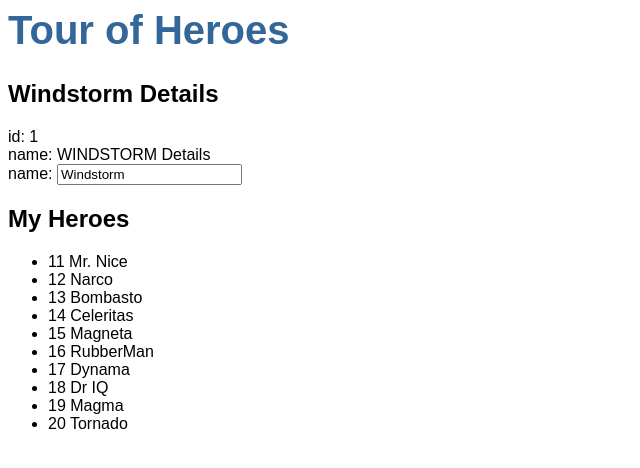
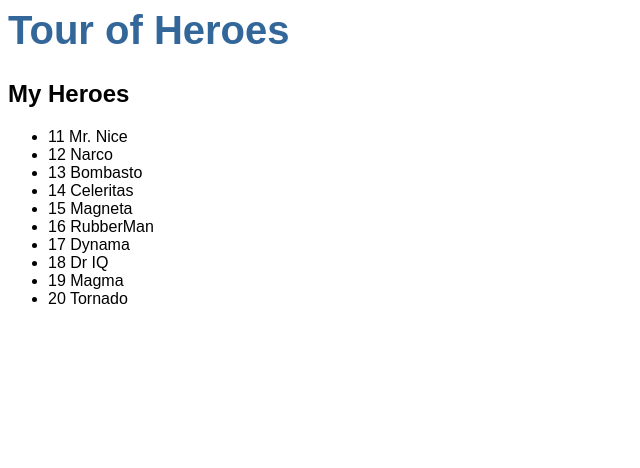
Before and after one commit to matvan99it/Angular_Test, an Angular app: page / in a window 1280 px wide. Shown: the top 468 px of the page, without its empty margins (0-640 px from the left). Built offline with nearby package versions, Linux system fonts and the light colour scheme.

Commit message:
1 file modified

```diff
--- a/src/app/heroes/heroes.component.html
+++ b/src/app/heroes/heroes.component.html
@@ -1,14 +1,25 @@
-<h2>{{hero.name}} Details</h2>
-<div><span>id: </span>{{hero.id}}</div>
-<div><span>name: </span>{{hero.name | uppercase}} Details</div>
-<div>
-  <label>name:
-    <input [(ngModel)]="hero.name" placeholder="name"/>
-  </label>
-</div>
+
+
+<!-- Lista dei vari eroi in mock-heroes-->
 <h2>My Heroes</h2>
 <ul class="heroes">
   <li *ngFor="let hero of heroes" (click)="onSelect(hero)">
     <span class="badge">{{hero.id}}</span> {{hero.name}}
   </li>
 </ul>
+
+<!--
+  Menù che compare una volta che si è selezionato l'eroe
+  Rimane invisibile fino alla selezioe per evitare problemi
+-->
+<div *ngIf="selectedHero">
+
+<h2>{{selectedHero.name | uppercase}} Details</h2>
+<div><span>id: </span>{{selectedHero.id}}</div>
+<div>
+  <label>name:
+    <input [(ngModel)]="selectedHero.name" placeholder="name"/>
+  </label>
+</div>
+
+</div>
```
